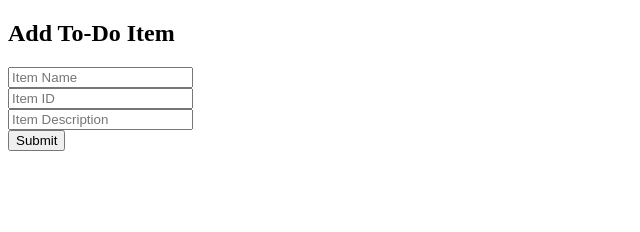
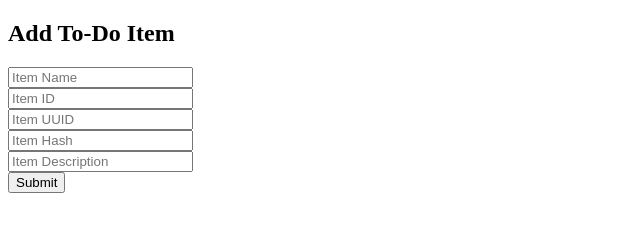
Before and after one commit to Ruthuvn/flask, a plain HTML site: page frontend/templates/todo.html in a window 1280 px wide. Shown: the whole page, without its empty margins (0-640 px from the left). Drawn offline with Linux system fonts and the light colour scheme.

```diff
--- a/frontend/templates/todo.html
+++ b/frontend/templates/todo.html
@@ -9,6 +9,8 @@
     <form action="http://localhost:9000/submittodoitem" method="POST">
         <input type="text" name="itemName" placeholder="Item Name" required><br>
         <input type="text" name="itemId" placeholder="Item ID"><br>
+        <input type="text" name="itemUUID" placeholder="Item UUID"><br>
+        <input type="text" name="itemHash" placeholder="Item Hash"><br>
         <input type="text" name="itemDescription" placeholder="Item Description" required><br>
         <input type="submit" value="Submit">
     </form>
```
